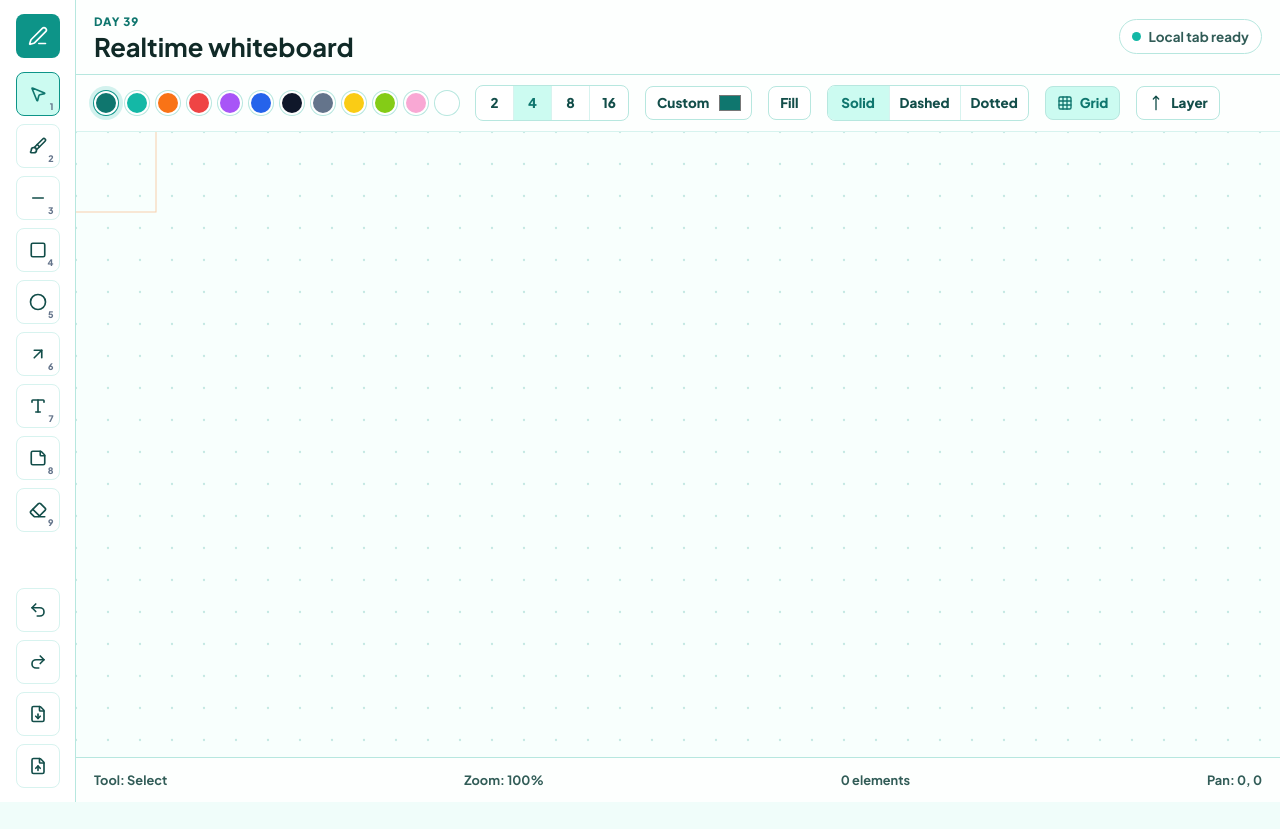
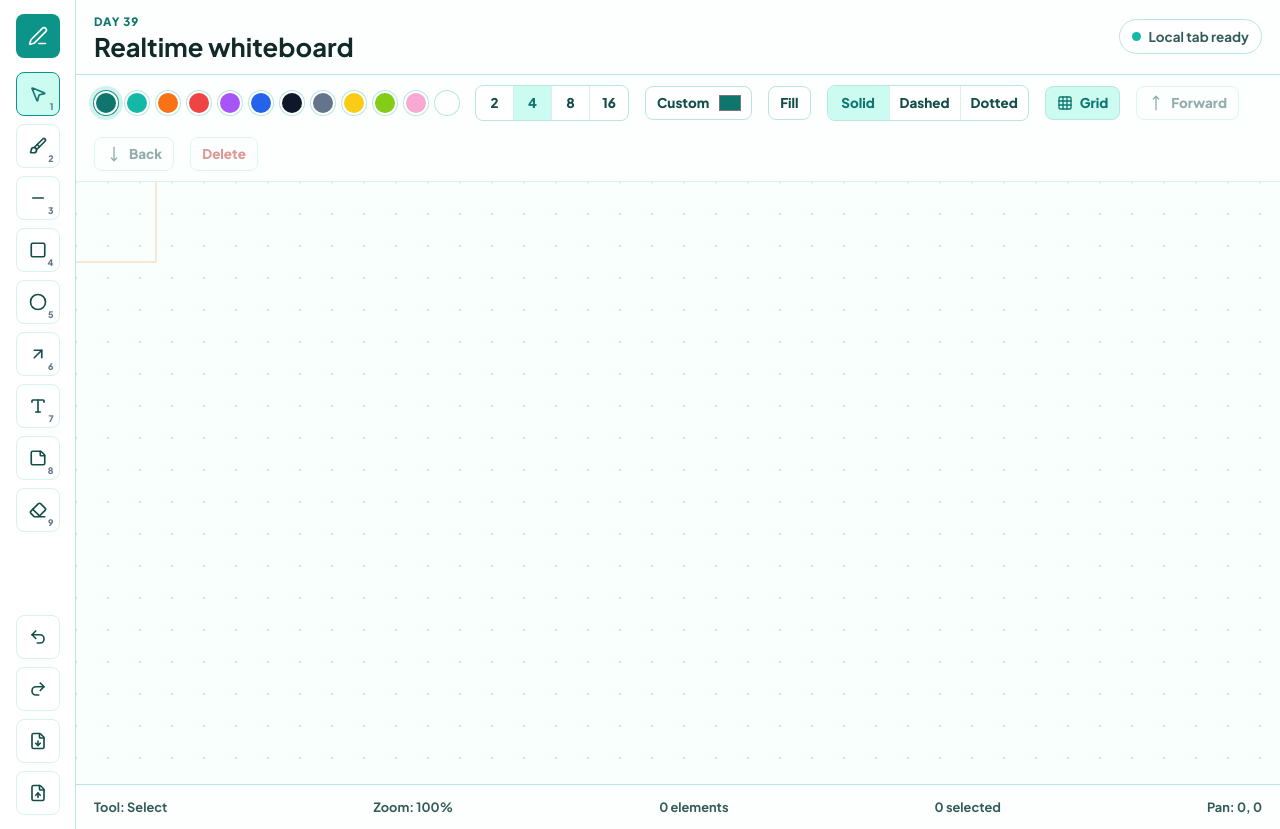
Before and after one commit to ShreeBohara/50-Days-of-Creative-Frontend, a React (Vite) app in the folder day-39-whiteboard/: page / in a window 1280 px wide. Before the commit the page ends 802 px from the top, so only its background shows below. Built offline with nearby package versions, Linux system fonts and the light colour scheme.

Commit message:
day-39: selection editing and layers

```diff
--- a/day-39-whiteboard/src/App.css
+++ b/day-39-whiteboard/src/App.css
@@ -223,6 +223,15 @@
   padding: 0 11px;
 }
 
+.flat-button.danger {
+  color: #b91c1c;
+}
+
+.flat-button:disabled {
+  cursor: not-allowed;
+  opacity: 0.45;
+}
+
 .color-input-label {
   display: inline-flex;
   min-height: 34px;
--- a/day-39-whiteboard/src/App.jsx
+++ b/day-39-whiteboard/src/App.jsx
@@ -7,6 +7,7 @@ import {
   FileUp,
   Grid3X3,
   Minus,
+  MoveDown,
   MousePointer2,
   MoveUp,
   PenLine,
@@ -60,10 +61,14 @@ function IconButton({ icon, label, shortcut, active = false, onClick }) {
 function App() {
   const activeTool = useWhiteboardStore((state) => state.activeTool)
   const elements = useWhiteboardStore((state) => state.elements)
+  const selectedIds = useWhiteboardStore((state) => state.selectedIds)
   const showGrid = useWhiteboardStore((state) => state.showGrid)
   const style = useWhiteboardStore((state) => state.style)
   const viewport = useWhiteboardStore((state) => state.viewport)
   const setActiveTool = useWhiteboardStore((state) => state.setActiveTool)
+  const bringForward = useWhiteboardStore((state) => state.bringForward)
+  const deleteSelected = useWhiteboardStore((state) => state.deleteSelected)
+  const sendBackward = useWhiteboardStore((state) => state.sendBackward)
   const toggleGrid = useWhiteboardStore((state) => state.toggleGrid)
   const updateStyle = useWhiteboardStore((state) => state.updateStyle)
   const activeToolLabel = TOOL_BY_ID[activeTool]?.label ?? 'Select'
@@ -169,9 +174,31 @@ function App() {
             <Grid3X3 aria-hidden="true" size={16} />
             Grid
           </button>
-          <button className="flat-button" type="button">
+          <button
+            className="flat-button"
+            type="button"
+            disabled={!selectedIds.length}
+            onClick={bringForward}
+          >
             <MoveUp aria-hidden="true" size={16} />
-            Layer
+            Forward
+          </button>
+          <button
+            className="flat-button"
+            type="button"
+            disabled={!selectedIds.length}
+            onClick={sendBackward}
+          >
+            <MoveDown aria-hidden="true" size={16} />
+            Back
+          </button>
+          <button
+            className="flat-button danger"
+            type="button"
+            disabled={!selectedIds.length}
+            onClick={deleteSelected}
+          >
+            Delete
           </button>
         </div>
 
@@ -181,6 +208,7 @@ function App() {
           <span>Tool: {activeToolLabel}</span>
           <span>Zoom: {Math.round(viewport.scale * 100)}%</span>
           <span>{elements.length} elements</span>
+          <span>{selectedIds.length} selected</span>
           <span>Pan: {Math.round(viewport.x)}, {Math.round(viewport.y)}</span>
         </footer>
       </section>
--- a/day-39-whiteboard/src/components/WhiteboardCanvas.jsx
+++ b/day-39-whiteboard/src/components/WhiteboardCanvas.jsx
@@ -7,8 +7,13 @@ import {
   getNextZIndex,
   updateShapeGeometry,
 } from '../utils/elements'
-import { drawElements } from '../utils/drawing'
-import { boundsFromElement, pointDistance } from '../utils/geometry'
+import { drawElements, drawSelection, getSelectionHandles } from '../utils/drawing'
+import {
+  boundsFromElement,
+  normalizeRect,
+  pointDistance,
+  resizeElementToBounds,
+} from '../utils/geometry'
 import { findElementAtPoint } from '../utils/hitTest'
 import {
   DEFAULT_VIEWPORT,
@@ -48,16 +53,23 @@ function WhiteboardCanvas() {
   const frameRef = useRef(0)
   const panRef = useRef(null)
   const draftRef = useRef(null)
+  const moveRef = useRef(null)
+  const resizeRef = useRef(null)
   const editorRef = useRef(null)
   const [isPanning, setIsPanning] = useState(false)
   const [draftElement, setDraftElement] = useState(null)
   const [editing, setEditing] = useState(null)
   const activeTool = useWhiteboardStore((state) => state.activeTool)
   const elements = useWhiteboardStore((state) => state.elements)
+  const selectedIds = useWhiteboardStore((state) => state.selectedIds)
   const style = useWhiteboardStore((state) => state.style)
   const viewport = useWhiteboardStore((state) => state.viewport)
   const showGrid = useWhiteboardStore((state) => state.showGrid)
   const addElement = useWhiteboardStore((state) => state.addElement)
+  const clearSelection = useWhiteboardStore((state) => state.clearSelection)
+  const moveSelected = useWhiteboardStore((state) => state.moveSelected)
+  const replaceElement = useWhiteboardStore((state) => state.replaceElement)
+  const setSelectedIds = useWhiteboardStore((state) => state.setSelectedIds)
   const updateElement = useWhiteboardStore((state) => state.updateElement)
   const setViewport = useWhiteboardStore((state) => state.setViewport)
 
@@ -99,6 +111,7 @@ function WhiteboardCanvas() {
     context.translate(viewport.x, viewport.y)
     context.scale(viewport.scale, viewport.scale)
     drawElements(context, elements, draftElement)
+    drawSelection(context, elements, selectedIds)
     context.restore()
 
     context.strokeStyle = 'rgba(249, 115, 22, 0.35)'
@@ -109,7 +122,7 @@ function WhiteboardCanvas() {
       160 * viewport.scale,
       160 * viewport.scale,
     )
-  }, [draftElement, elements, showGrid, viewport])
+  }, [draftElement, elements, selectedIds, showGrid, viewport])
 
   const scheduleRender = useCallback(() => {
     cancelAnimationFrame(frameRef.current)
@@ -154,6 +167,36 @@ function WhiteboardCanvas() {
     setViewport(zoomViewport(viewport, point, viewport.scale * zoomDirection))
   }, [pointFromEvent, setViewport, viewport])
 
+  const getResizeHandleAtPoint = useCallback((point) => {
+    if (selectedIds.length !== 1) {
+      return null
+    }
+
+    const element = elements.find((item) => item.id === selectedIds[0])
+
+    if (!element) {
+      return null
+    }
+
+    const bounds = boundsFromElement(element)
+    const tolerance = 9 / viewport.scale
+
+    return getSelectionHandles(bounds).find((handle) => (
+      pointDistance(point, handle) <= tolerance
+    )) ?? null
+  }, [elements, selectedIds, viewport.scale])
+
+  const boundsFromHandleDrag = useCallback((handle, originalBounds, point) => {
+    const opposite = {
+      nw: { x: originalBounds.x + originalBounds.width, y: originalBounds.y + originalBounds.height },
+      ne: { x: originalBounds.x, y: originalBounds.y + originalBounds.height },
+      se: { x: originalBounds.x, y: originalBounds.y },
+      sw: { x: originalBounds.x + originalBounds.width, y: originalBounds.y },
+    }[handle.id]
+
+    return normalizeRect(opposite, point)
+  }, [])
+
   const handlePointerDown = useCallback((event) => {
     if (event.button === 1) {
       event.preventDefault()
@@ -168,7 +211,7 @@ function WhiteboardCanvas() {
       return
     }
 
-    if (event.button !== 0 || (activeTool !== 'draw' && !SHAPE_TOOLS.has(activeTool) && activeTool !== 'text' && activeTool !== 'sticky')) {
+    if (event.button !== 0 || (activeTool !== 'draw' && !SHAPE_TOOLS.has(activeTool) && activeTool !== 'text' && activeTool !== 'sticky' && activeTool !== 'select')) {
       return
     }
 
@@ -177,6 +220,39 @@ function WhiteboardCanvas() {
 
     const point = worldPointFromEvent(event)
     const zIndex = getNextZIndex(elements)
+
+    if (activeTool === 'select') {
+      const resizeHandle = getResizeHandleAtPoint(point)
+
+      if (resizeHandle) {
+        const selectedElement = elements.find((element) => element.id === selectedIds[0])
+        const originalBounds = boundsFromElement(selectedElement)
+
+        resizeRef.current = {
+          pointerId: event.pointerId,
+          handle: resizeHandle,
+          originalElement: selectedElement,
+          originalBounds,
+        }
+        event.currentTarget.setPointerCapture(event.pointerId)
+        return
+      }
+
+      const hitElement = findElementAtPoint(elements, point, 8 / viewport.scale)
+
+      if (hitElement) {
+        setSelectedIds([hitElement.id])
+        moveRef.current = {
+          pointerId: event.pointerId,
+          lastPoint: point,
+        }
+        event.currentTarget.setPointerCapture(event.pointerId)
+      } else {
+        clearSelection()
+      }
+
+      return
+    }
 
     if (activeTool === 'text' || activeTool === 'sticky') {
       const element = activeTool === 'text'
@@ -202,12 +278,44 @@ function WhiteboardCanvas() {
       element,
     }
     setDraftElement(element)
-  }, [activeTool, addElement, elements, style, viewport, worldPointFromEvent])
+  }, [
+    activeTool,
+    addElement,
+    clearSelection,
+    elements,
+    getResizeHandleAtPoint,
+    selectedIds,
+    setSelectedIds,
+    style,
+    viewport.scale,
+    worldPointFromEvent,
+  ])
 
   const handlePointerMove = useCallback((event) => {
     const pan = panRef.current
 
     if (!pan || pan.pointerId !== event.pointerId) {
+      const resize = resizeRef.current
+
+      if (resize?.pointerId === event.pointerId) {
+        const point = worldPointFromEvent(event)
+        const nextBounds = boundsFromHandleDrag(resize.handle, resize.originalBounds, point)
+        replaceElement(resizeElementToBounds(resize.originalElement, resize.originalBounds, nextBounds))
+        return
+      }
+
+      const move = moveRef.current
+
+      if (move?.pointerId === event.pointerId) {
+        const point = worldPointFromEvent(event)
+        moveSelected({
+          x: point.x - move.lastPoint.x,
+          y: point.y - move.lastPoint.y,
+        })
+        move.lastPoint = point
+        return
+      }
+
       const draft = draftRef.current
 
       if (!draft || draft.pointerId !== event.pointerId) {
@@ -241,7 +349,14 @@ function WhiteboardCanvas() {
       x: event.clientX - pan.x,
       y: event.clientY - pan.y,
     }))
-  }, [setViewport, viewport.scale, worldPointFromEvent])
+  }, [
+    boundsFromHandleDrag,
+    moveSelected,
+    replaceElement,
+    setViewport,
+    viewport.scale,
+    worldPointFromEvent,
+  ])
 
   const stopPanning = useCallback((event) => {
     if (panRef.current?.pointerId === event.pointerId) {
@@ -274,6 +389,14 @@ function WhiteboardCanvas() {
 
       draftRef.current = null
       setDraftElement(null)
+    }
+
+    if (moveRef.current?.pointerId === event.pointerId) {
+      moveRef.current = null
+    }
+
+    if (resizeRef.current?.pointerId === event.pointerId) {
+      resizeRef.current = null
     }
   }, [addElement])
 
--- a/day-39-whiteboard/src/store/useWhiteboardStore.js
+++ b/day-39-whiteboard/src/store/useWhiteboardStore.js
@@ -1,5 +1,6 @@
 import { create } from 'zustand'
 import { DEFAULT_STYLE } from '../data/whiteboardConfig'
+import { translateElement } from '../utils/geometry'
 import { DEFAULT_VIEWPORT } from '../utils/viewport'
 
 function updateElementById(elements, id, updater) {
@@ -54,6 +55,12 @@ export const useWhiteboardStore = create((set, get) => ({
     }))
   },
 
+  replaceElement: (nextElement) => {
+    set((state) => ({
+      elements: updateElementById(state.elements, nextElement.id, () => nextElement),
+    }))
+  },
+
   setElements: (elements) => {
     set({ elements, selectedIds: [] })
   },
@@ -70,6 +77,50 @@ export const useWhiteboardStore = create((set, get) => ({
   setSelectedIds: (selectedIds) => set({ selectedIds }),
   clearSelection: () => set({ selectedIds: [] }),
 
+  moveSelected: (delta) => {
+    const selected = new Set(get().selectedIds)
+
+    if (!selected.size) {
+      return
+    }
+
+    set((state) => ({
+      elements: state.elements.map((element) => (
+        selected.has(element.id)
+          ? { ...translateElement(element, delta), updatedAt: Date.now() }
+          : element
+      )),
+    }))
+  },
+
+  deleteSelected: () => {
+    get().removeElements(get().selectedIds)
+  },
+
+  bringForward: () => {
+    const selected = new Set(get().selectedIds)
+
+    set((state) => ({
+      elements: state.elements.map((element) => (
+        selected.has(element.id)
+          ? { ...element, zIndex: element.zIndex + 1, updatedAt: Date.now() }
+          : element
+      )),
+    }))
+  },
+
+  sendBackward: () => {
+    const selected = new Set(get().selectedIds)
+
+    set((state) => ({
+      elements: state.elements.map((element) => (
+        selected.has(element.id)
+          ? { ...element, zIndex: Math.max(1, element.zIndex - 1), updatedAt: Date.now() }
+          : element
+      )),
+    }))
+  },
+
   resetBoard: () => {
     set({
       elements: [],
--- a/day-39-whiteboard/src/utils/geometry.js
+++ b/day-39-whiteboard/src/utils/geometry.js
@@ -87,3 +87,57 @@ export function translateElement(element, delta) {
     y: element.y + delta.y,
   }
 }
+
+export function scalePointFromBounds(point, fromBounds, toBounds) {
+  const fromWidth = fromBounds.width || 1
+  const fromHeight = fromBounds.height || 1
+  const xRatio = (point.x - fromBounds.x) / fromWidth
+  const yRatio = (point.y - fromBounds.y) / fromHeight
+
+  return {
+    x: toBounds.x + (xRatio * toBounds.width),
+    y: toBounds.y + (yRatio * toBounds.height),
+  }
+}
+
+export function resizeElementToBounds(element, fromBounds, toBounds) {
+  if (element.type === 'draw') {
+    return {
+      ...element,
+      points: element.points.map((point) => ({
+        ...point,
+        ...scalePointFromBounds(point, fromBounds, toBounds),
+      })),
+    }
+  }
+
+  if (element.type === 'line' || element.type === 'arrow') {
+    const start = scalePointFromBounds({ x: element.x1, y: element.y1 }, fromBounds, toBounds)
+    const end = scalePointFromBounds({ x: element.x2, y: element.y2 }, fromBounds, toBounds)
+
+    return {
+      ...element,
+      x1: start.x,
+      y1: start.y,
+      x2: end.x,
+      y2: end.y,
+    }
+  }
+
+  if (element.type === 'text') {
+    return {
+      ...element,
+      x: toBounds.x,
+      y: toBounds.y + element.fontSize,
+      width: Math.max(80, toBounds.width),
+    }
+  }
+
+  return {
+    ...element,
+    x: toBounds.x,
+    y: toBounds.y,
+    width: Math.max(8, toBounds.width),
+    height: Math.max(8, toBounds.height),
+  }
+}
```
Also changed, not shown: day-39-whiteboard/src/utils/drawing.js (+42 -0 lines).
